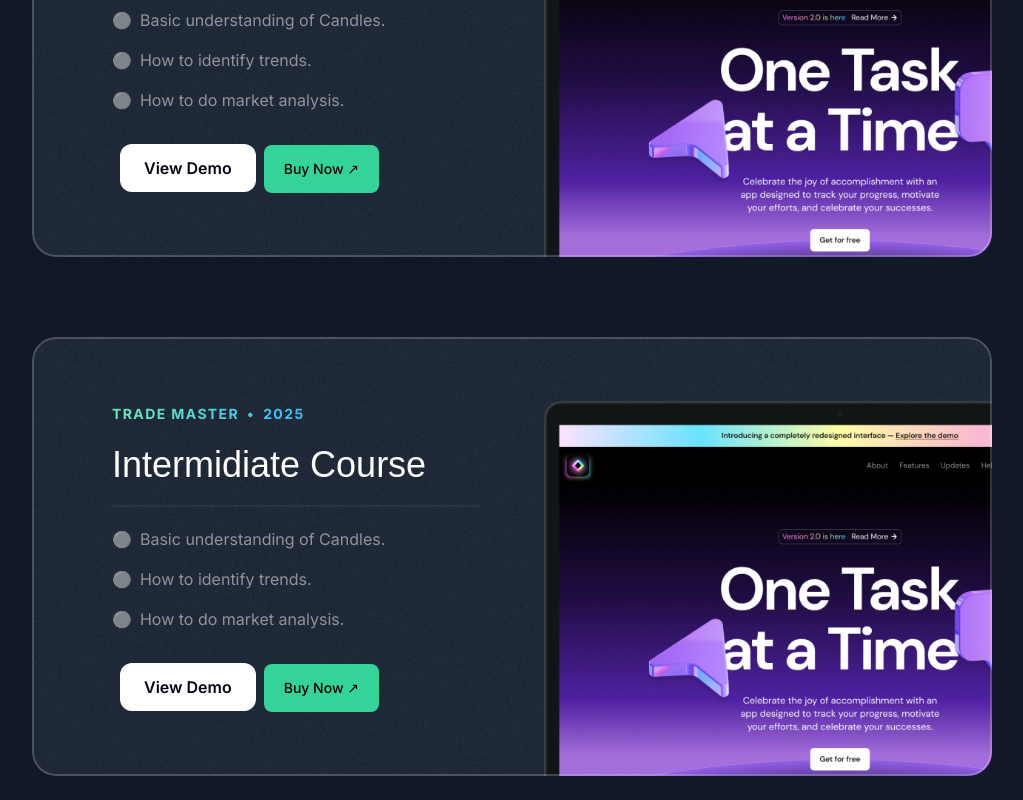
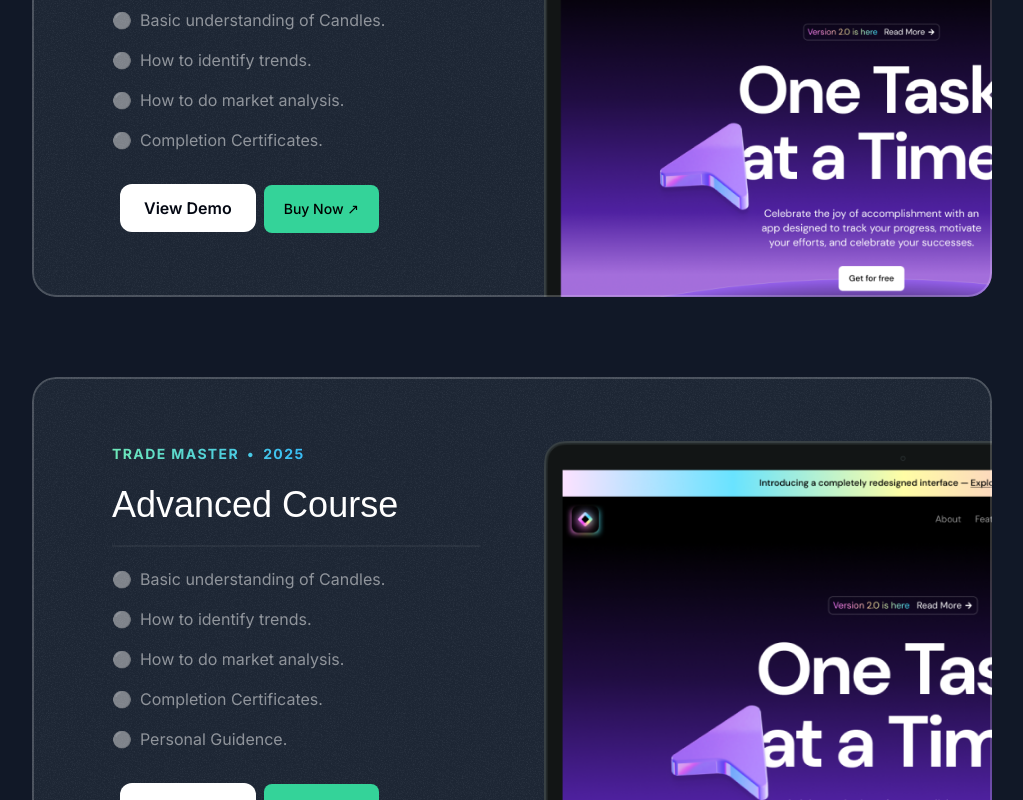
Before and after one commit to Glax3max/tradeMaster123, a Next.js app: page / in a window 1280 px wide. Shown: the part 1420-2220 px from the top of the page, without its empty margins (128-1151 px from the left). Built offline with nearby package versions, Linux system fonts and the light colour scheme; a web font is replaced by a local one.

Commit message:
Update Projects.tsx

```diff
--- a/src/sections/Projects.tsx
+++ b/src/sections/Projects.tsx
@@ -47,6 +47,7 @@ const portfolioProjects = [
       { title: "Basic understanding of Candles." },
       { title: "How to identify trends." },
       { title: "How to do market analysis." },
+      { title: "Completion Certificates." },
     ],
     link: "https://www.youtube.com/shorts/dIP9-1ftkWc",
     image: darkSaasLandingPage,
@@ -55,15 +56,17 @@ const portfolioProjects = [
   {
     company: "Trade Master",
     year: "2025",
-    title: "Intermidiate Course",
+    title: "Advanced Course",
     results: [
       { title: "Basic understanding of Candles." },
       { title: "How to identify trends." },
       { title: "How to do market analysis." },
+      { title: "Completion Certificates." },
+      { title: "Personal Guidence." },
     ],
     link: "https://www.youtube.com/shorts/dIP9-1ftkWc",
     image: darkSaasLandingPage,
-    price:899
+    price:1899
   },
 ];
 
```
